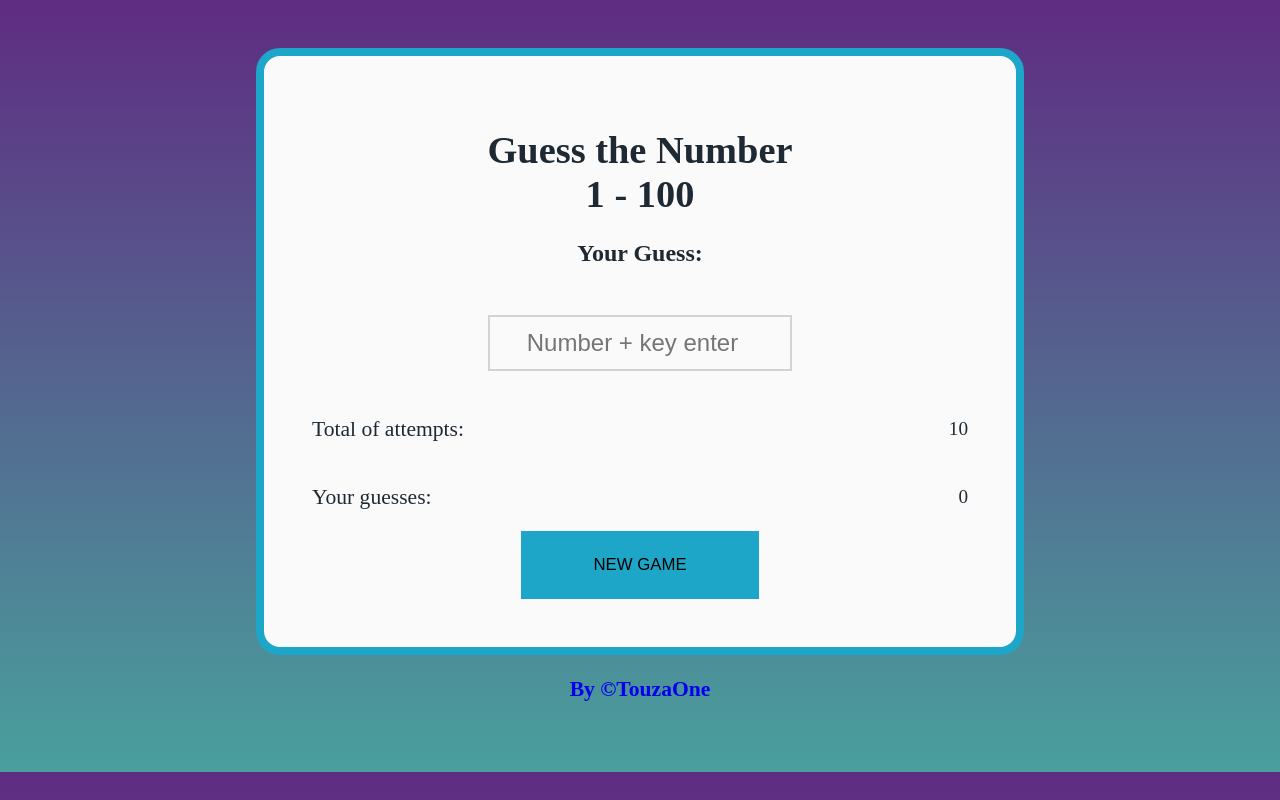
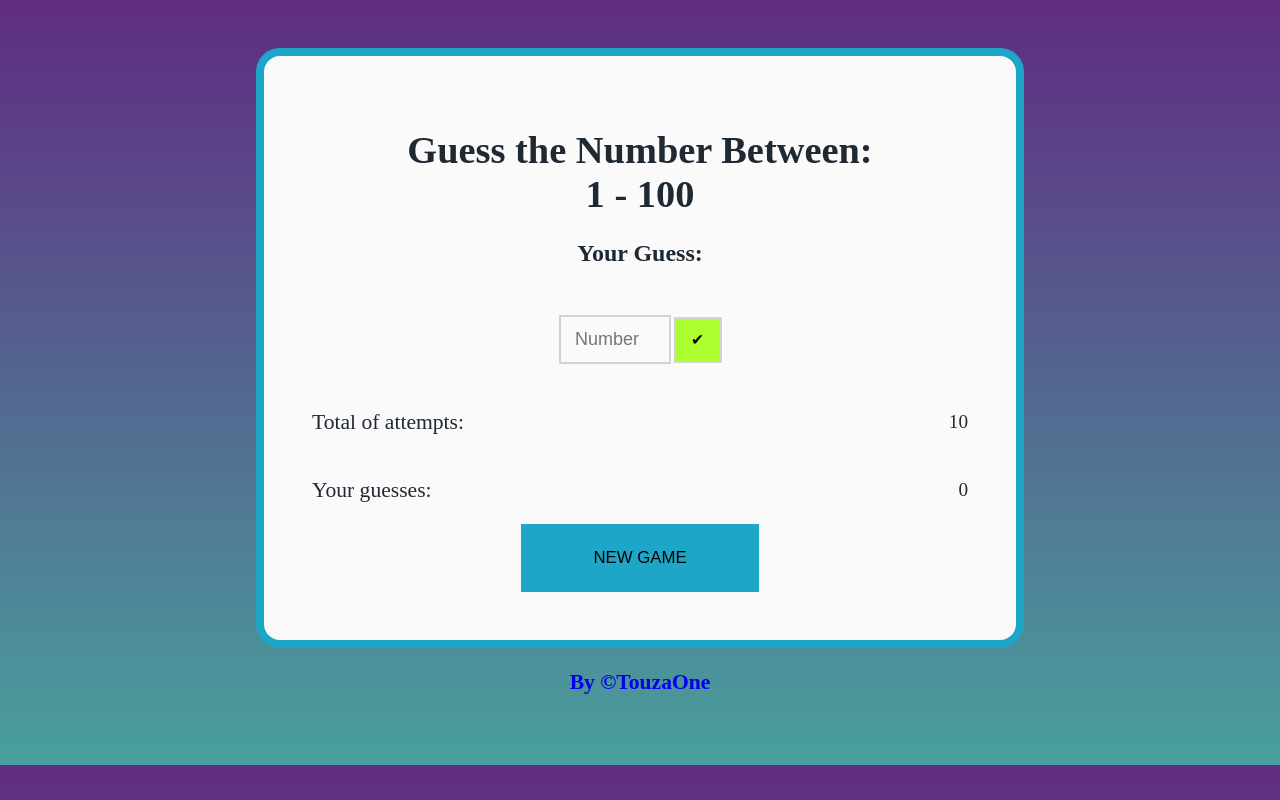
Before and after one commit to TouzaOne/projeto-guess-number, a plain HTML site: page index.html in a window 1280 px wide. Drawn offline with Linux system fonts and the light colour scheme.

Commit message:
fazendo melhorias

```diff
--- a/index.html
+++ b/index.html
@@ -11,13 +11,14 @@
   <body onload="init()">
     <main id="main">
       <div id="welcomeScreen">
-        <h2>Guess the Number <br />1 - 100</h2>
+        <h2>Guess the Number Between: <br />1 - 100</h2>
       </div>
 
       <div id="gameArea">
         <section>
           <h3 id="textOutput">Your Guess:</h3>
-          <input type="number" id="inputBox" min="1" max="100" placeholder="Number + key enter" onchange="compareNumbers()"/>
+          <input type="number" id="inputBox" min="1" max="100" placeholder="Number" onchange="compareNumbers()"/>
+          <input class="checkout" type="button" value="&#x2714;">
         </section>
         <section class="stats">
           <div class="info">
--- a/index.js
+++ b/index.js
@@ -21,7 +21,7 @@ function compareNumbers() {
     if (attempts < maxguesses) {
 
         if (userNumber > 100) {
-            document.getElementById('textOutput').innerHTML = 'Number Invalid! Digit a number between 1 - 100...'
+            document.getElementById('textOutput').innerHTML = '\u{1F6AB}Number Invalid! Digit a number between 1 - 100...'
             document.getElementById('inputBox').value = ''
             //attempts++ (se eu quiser que o número de tentativas seja crescente...)
             maxguesses--
--- a/style.css
+++ b/style.css
@@ -69,9 +69,15 @@
     background: transparent;
     margin: 2rem 0;
     padding: 1rem 0;
-    width: 25rem;
+    width: 9rem;
     text-align: center;
-    font-size: 2rem;
+    font-size: 1.5rem;
+  }
+
+  input.checkout {
+    background: greenyellow;
+    width: 4rem;
+    font-size: 1.3rem;
   }
 
   .stats {
```
